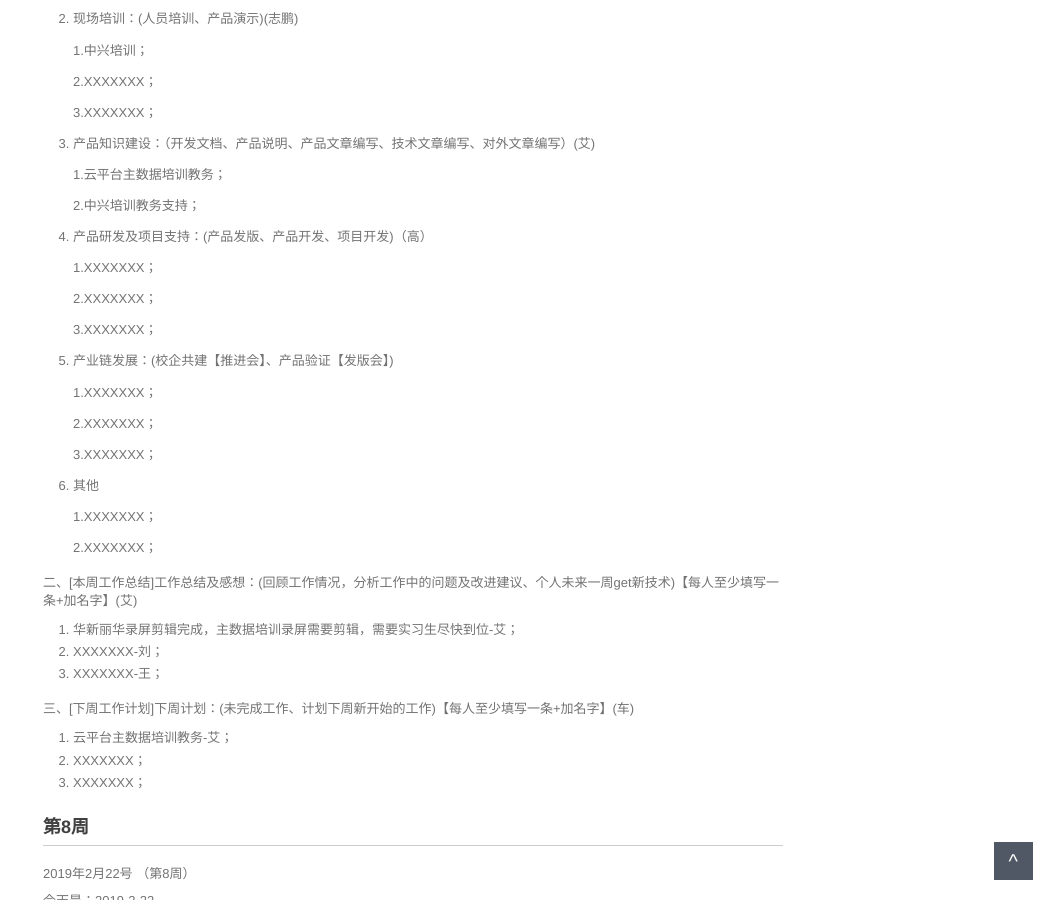
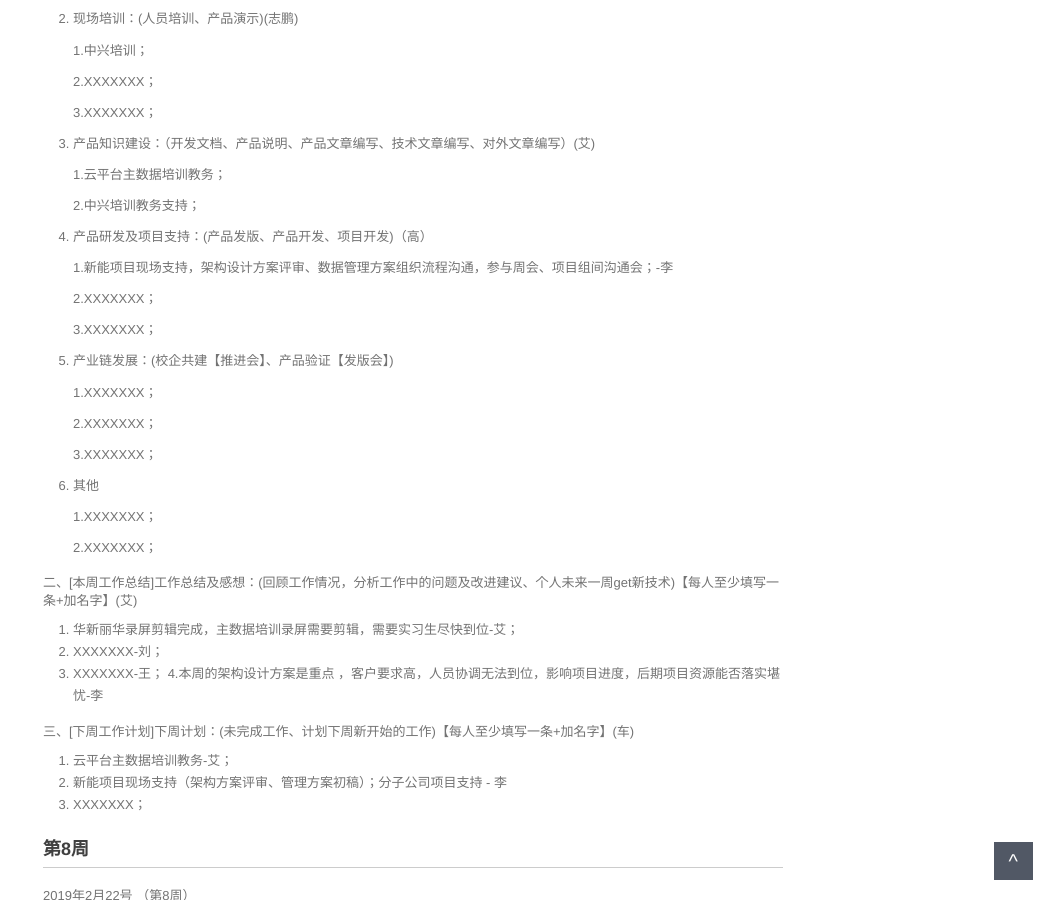
Before and after one commit to walllFlower/blog, a Jekyll site: the page built from _posts/2018-07-17-day_report_cxz.md, in a window 1280 px wide and 900 px high, scrolled down 652 px. Shown: the whole window, without its empty margins (227-1280 px from the left). Built offline with Jekyll 4.4.1, drawn with Linux system fonts in a browser that asks for light colours; comment, search, counter and statistics services are not loaded.

Commit message:
Update 2018-07-17-day_report_cxz.md
add by lihai

```diff
--- a/_posts/2018-07-17-day_report_cxz.md
+++ b/_posts/2018-07-17-day_report_cxz.md
@@ -48,7 +48,7 @@ categories: 技术运营工作周报
 
 4. 产品研发及项目支持：(产品发版、产品开发、项目开发)（高）
 
-    1.XXXXXXX；
+    1.新能项目现场支持，架构设计方案评审、数据管理方案组织流程沟通，参与周会、项目组间沟通会；-李
 
     2.XXXXXXX；
 
@@ -73,11 +73,12 @@ categories: 技术运营工作周报
 1. 华新丽华录屏剪辑完成，主数据培训录屏需要剪辑，需要实习生尽快到位-艾；
 2. XXXXXXX-刘；
 3. XXXXXXX-王；
+4.本周的架构设计方案是重点 ，客户要求高，人员协调无法到位，影响项目进度，后期项目资源能否落实堪忧-李
 
 三、[下周工作计划]下周计划：(未完成工作、计划下周新开始的工作)【每人至少填写一条+加名字】(车)
 
 1. 云平台主数据培训教务-艾；
-2. XXXXXXX；
+2. 新能项目现场支持（架构方案评审、管理方案初稿）；分子公司项目支持 - 李
 3. XXXXXXX；
 
 
```
